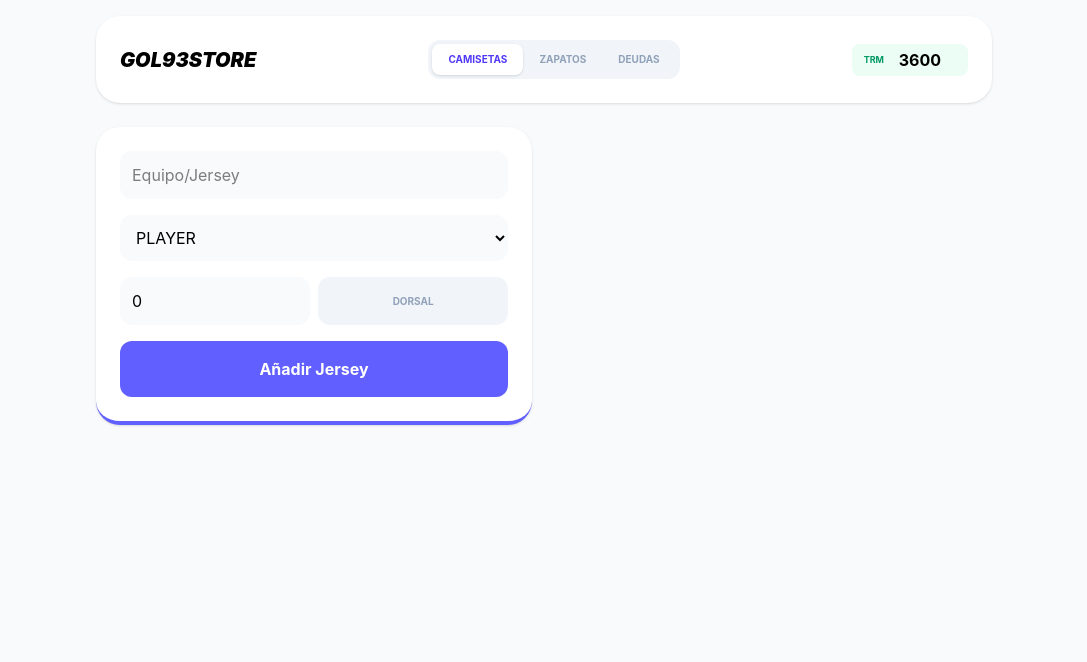
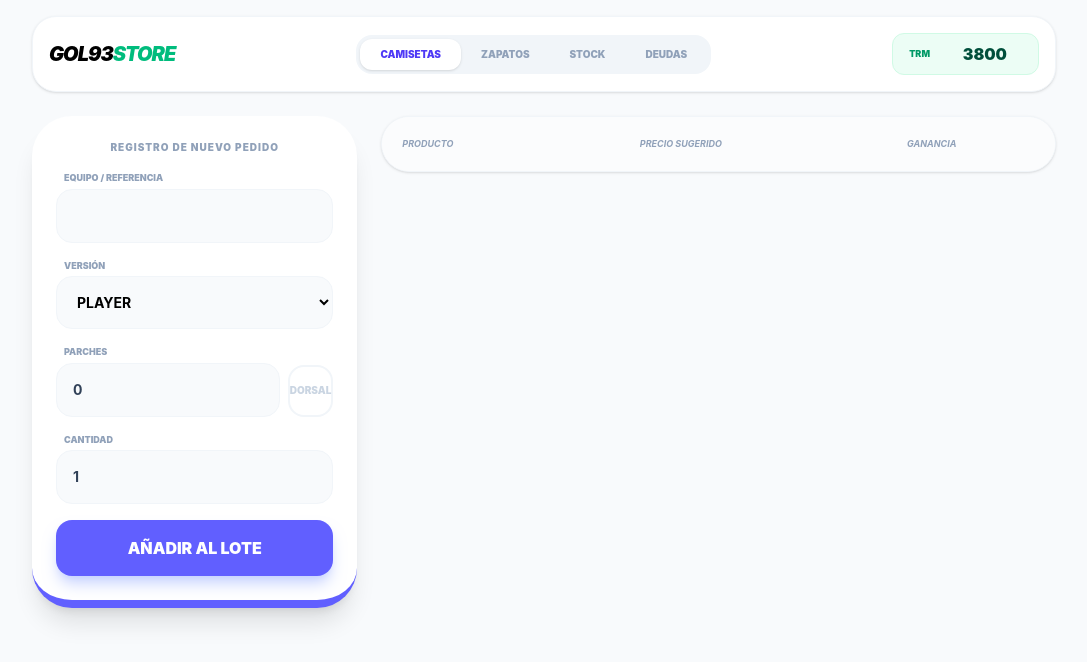
Before and after one commit to JOSSUAR2004/calculadora-negocio-final, a React (Vite) app: page / in a window 1280 px wide. Shown: the top 662 px of the page, without its empty margins (96-1183 px from the left). Built offline with nearby package versions, Linux system fonts and the light colour scheme.

Commit message:
Sistema de edición y eliminación completado para Orbita90v5

```diff
--- a/src/App.jsx
+++ b/src/App.jsx
@@ -1,65 +1,58 @@
 import React, { useState, useEffect } from 'react';
 
 const App = () => {
-  // Estados Globales
-  const [tasaCOP, setTasaCOP] = useState(() => JSON.parse(localStorage.getItem('g93_tasa')) || 3600);
+  const [tasaCOP, setTasaCOP] = useState(() => JSON.parse(localStorage.getItem('g93_tasa')) || 3800);
   const [modo, setModo] = useState('camisetas');
   const [items, setItems] = useState([]);
   const [historial, setHistorial] = useState(() => JSON.parse(localStorage.getItem('g93_historial')) || []);
+  const [stock, setStock] = useState(() => JSON.parse(localStorage.getItem('g93_stock')) || []);
   const [deudas, setDeudas] = useState(() => JSON.parse(localStorage.getItem('g93_deudas')) || []);
-  const [loteSeleccionado, setLoteSeleccionado] = useState(null);
 
-  // Persistencia básica
   useEffect(() => {
     localStorage.setItem('g93_tasa', JSON.stringify(tasaCOP));
     localStorage.setItem('g93_historial', JSON.stringify(historial));
+    localStorage.setItem('g93_stock', JSON.stringify(stock));
     localStorage.setItem('g93_deudas', JSON.stringify(deudas));
-  }, [tasaCOP, historial, deudas]);
+  }, [tasaCOP, historial, stock, deudas]);
 
-  // Constantes de Logística para Zapatos
   const COSTO_LIBRA = 3.10;
   const ENVIO_CHINA_USA = 10;
   const CARGOS_FIJOS = 7;
   const PESO_PAR_LB = 1.32;
 
-  // Precios y Costos de Camisetas
   const COSTOS_BASE_JERSEY = { fan: 13, player: 16, retro: 17, children: 15, nba: 23 };
   const PRECIOS_VENTA_JERSEY = { fan: 125000, player: 140000, retro: 150000, children: 110000, nba: 180000 };
 
-  // Estados de Formulario
   const [cajaZapatos, setCajaZapatos] = useState({ cantidadTotalCaja: 1 });
-  const [newZapato, setNewZapato] = useState({ nombre: '', costoUSD: '', margen: 20, cantidad: 1 });
+  const [newZapato, setNewZapato] = useState({ nombre: '', costoUSD: '', margen: 30, cantidad: 1 });
   const [newJersey, setNewJersey] = useState({ nombre: '', tipo: 'player', parches: 0, dorsal: false, cantidad: 1 });
-  const [newDeuda, setNewDeuda] = useState({ cliente: '', monto: '', concepto: '' });
 
-  // Lógica de Agregado
   const agregarZapato = () => {
     if (!newZapato.nombre || !newZapato.costoUSD) return;
     const nTotal = parseInt(cajaZapatos.cantidadTotalCaja) || 1;
     const logisticaUSD = (ENVIO_CHINA_USA + CARGOS_FIJOS + (nTotal * PESO_PAR_LB * COSTO_LIBRA)) / nTotal;
 
-    const nuevo = {
+    const nuevos = Array.from({ length: parseInt(newZapato.cantidad) || 1 }, () => ({
       ...newZapato,
-      id: Date.now(),
+      id: Date.now() + Math.random(),
       logisticaUSD,
       tipoItem: 'zapato'
-    };
-    setItems([...items, nuevo]);
+    }));
+    setItems([...items, ...nuevos]);
     setNewZapato({ ...newZapato, nombre: '', costoUSD: '' });
   };
 
   const agregarJersey = () => {
     if (!newJersey.nombre) return;
-    const nuevo = {
+    const nuevos = Array.from({ length: parseInt(newJersey.cantidad) || 1 }, () => ({
       ...newJersey,
-      id: Date.now(),
+      id: Date.now() + Math.random(),
       tipoItem: 'camiseta'
-    };
-    setItems([...items, nuevo]);
+    }));
+    setItems([...items, ...nuevos]);
     setNewJersey({ ...newJersey, nombre: '', parches: 0, dorsal: false });
   };
 
-  // Función de Cálculo Unificada
   const calcular = (item) => {
     if (item.tipoItem === 'zapato') {
       const costoUSD = parseFloat(item.costoUSD) + item.logisticaUSD;
@@ -78,97 +71,144 @@ const App = () => {
 
   return (
     <div className="min-h-screen bg-slate-50 p-4">
-      <div className="max-w-4xl mx-auto space-y-6">
+      <div className="max-w-5xl mx-auto space-y-6">
 
-        {/* Cabecera y Selector */}
-        <div className="bg-white p-6 rounded-3xl shadow-sm flex flex-wrap justify-between items-center gap-4">
-          <h1 className="font-black italic text-xl">GOL93STORE</h1>
-          <div className="flex bg-slate-100 p-1 rounded-xl">
-            {['camisetas', 'zapatos', 'deudas'].map(m => (
-              <button key={m} onClick={() => {setModo(m); setItems([])}} className={`px-4 py-2 rounded-lg text-[10px] font-bold uppercase ${modo === m ? 'bg-white shadow text-indigo-600' : 'text-slate-400'}`}>{m}</button>
+        {/* Nav Principal */}
+        <div className="bg-white p-4 rounded-3xl shadow-sm flex flex-wrap justify-between items-center gap-4 border border-slate-100">
+          <h1 className="font-black italic text-xl tracking-tighter">GOL93<span className="text-emerald-500">STORE</span></h1>
+          <div className="flex bg-slate-100 p-1 rounded-2xl overflow-x-auto">
+            {['camisetas', 'zapatos', 'stock', 'deudas'].map(m => (
+              <button key={m} onClick={() => {setModo(m); if(m!=='stock' && m!=='deudas') setItems([])}} className={`px-5 py-2 rounded-xl text-[10px] font-black uppercase transition-all ${modo === m ? 'bg-white shadow-sm text-indigo-600' : 'text-slate-400 hover:text-slate-600'}`}>{m}</button>
             ))}
           </div>
-          <div className="flex items-center gap-2 bg-emerald-50 px-3 py-1 rounded-lg">
-            <span className="text-[9px] font-bold text-emerald-600">TRM</span>
-            <input type="number" value={tasaCOP} onChange={e => setTasaCOP(e.target.value)} className="bg-transparent font-bold w-16 text-right outline-none" />
+          <div className="bg-emerald-50 px-4 py-2 rounded-xl border border-emerald-100 flex items-center gap-3">
+            <span className="text-[9px] font-black text-emerald-600 uppercase">TRM</span>
+            <input type="number" value={tasaCOP} onChange={e => setTasaCOP(e.target.value)} className="bg-transparent font-black w-20 text-right outline-none text-emerald-900" />
           </div>
         </div>
 
-        <div className="grid grid-cols-1 md:grid-cols-2 gap-6">
-          {/* Formularios */}
-          <div className="space-y-4">
-            {modo === 'zapatos' && (
-              <div className="bg-white p-6 rounded-3xl border-b-4 border-emerald-500 shadow-sm space-y-4">
-                <input type="number" placeholder="Pares en la caja" className="w-full p-3 bg-slate-50 rounded-xl outline-none" onChange={e => setCajaZapatos({cantidadTotalCaja: e.target.value})} />
-                <input type="text" placeholder="Referencia" className="w-full p-3 bg-slate-50 rounded-xl outline-none" value={newZapato.nombre} onChange={e => setNewZapato({...newZapato, nombre: e.target.value.toUpperCase()})} />
+        <div className="grid grid-cols-1 lg:grid-cols-12 gap-6">
+          {/* Columna Izquierda: Formulario */}
+          <div className="lg:col-span-4 space-y-4">
+            {(modo === 'zapatos' || modo === 'camisetas') && (
+              <div className={`bg-white p-6 rounded-[2.5rem] shadow-xl border-b-8 ${modo === 'zapatos' ? 'border-emerald-500' : 'border-indigo-500'} space-y-4`}>
+                <p className="text-[10px] font-black text-slate-400 uppercase tracking-widest text-center">Registro de Nuevo Pedido</p>
+
+                {modo === 'zapatos' ? (
+                  <>
+                    <Input label="Pares en esta caja" type="number" onChange={v => setCajaZapatos({cantidadTotalCaja: v})} />
+                    <Input label="Referencia Guayo" value={newZapato.nombre} onChange={v => setNewZapato({...newZapato, nombre: v.toUpperCase()})} />
                     <div className="flex gap-2">
-                  <input type="number" placeholder="USD" className="w-1/2 p-3 bg-slate-50 rounded-xl outline-none" value={newZapato.costoUSD} onChange={e => setNewZapato({...newZapato, costoUSD: e.target.value})} />
-                  <input type="number" placeholder="Margen %" className="w-1/2 p-3 bg-slate-50 rounded-xl outline-none" value={newZapato.margen} onChange={e => setNewZapato({...newZapato, margen: e.target.value})} />
+                      <Input label="USD Costo" type="number" value={newZapato.costoUSD} onChange={v => setNewZapato({...newZapato, costoUSD: v})} />
+                      <Input label="Margen %" type="number" value={newZapato.margen} onChange={v => setNewZapato({...newZapato, margen: v})} />
                     </div>
-                <button onClick={agregarZapato} className="w-full bg-emerald-500 text-white p-4 rounded-xl font-bold">Añadir Guayo</button>
-              </div>
-            )}
-
-            {modo === 'camisetas' && (
-              <div className="bg-white p-6 rounded-3xl border-b-4 border-indigo-500 shadow-sm space-y-4">
-                <input type="text" placeholder="Equipo/Jersey" className="w-full p-3 bg-slate-50 rounded-xl outline-none" value={newJersey.nombre} onChange={e => setNewJersey({...newJersey, nombre: e.target.value.toUpperCase()})} />
-                <select className="w-full p-3 bg-slate-50 rounded-xl outline-none" value={newJersey.tipo} onChange={e => setNewJersey({...newJersey, tipo: e.target.value})}>
+                    <Input label="Cantidad" type="number" value={newZapato.cantidad} onChange={v => setNewZapato({...newZapato, cantidad: v})} />
+                    <button onClick={agregarZapato} className="w-full bg-emerald-500 text-white p-4 rounded-2xl font-black shadow-lg shadow-emerald-200">AÑADIR AL LOTE</button>
+                  </>
+                ) : (
+                  <>
+                    <Input label="Equipo / Referencia" value={newJersey.nombre} onChange={v => setNewJersey({...newJersey, nombre: v.toUpperCase()})} />
+                    <div className="flex flex-col gap-1">
+                      <label className="text-[9px] font-black text-slate-400 uppercase ml-2">Versión</label>
+                      <select className="w-full p-4 bg-slate-50 rounded-2xl outline-none font-bold text-sm border border-slate-100" value={newJersey.tipo} onChange={e => setNewJersey({...newJersey, tipo: e.target.value})}>
                         {Object.keys(COSTOS_BASE_JERSEY).map(k => <option key={k} value={k}>{k.toUpperCase()}</option>)}
                       </select>
+                    </div>
                     <div className="flex gap-2">
-                  <input type="number" placeholder="Parches" className="w-1/2 p-3 bg-slate-50 rounded-xl outline-none" value={newJersey.parches} onChange={e => setNewJersey({...newJersey, parches: e.target.value})} />
-                  <button onClick={() => setNewJersey({...newJersey, dorsal: !newJersey.dorsal})} className={`w-1/2 rounded-xl font-bold text-[10px] ${newJersey.dorsal ? 'bg-indigo-600 text-white' : 'bg-slate-100 text-slate-400'}`}>DORSAL</button>
+                      <Input label="Parches" type="number" value={newJersey.parches} onChange={v => setNewJersey({...newJersey, parches: v})} />
+                      <button onClick={() => setNewJersey({...newJersey, dorsal: !newJersey.dorsal})} className={`mt-5 flex-1 rounded-2xl font-black text-[10px] border-2 transition-all ${newJersey.dorsal ? 'bg-indigo-600 border-indigo-600 text-white' : 'bg-white border-slate-100 text-slate-300'}`}>DORSAL</button>
                     </div>
-                <button onClick={agregarJersey} className="w-full bg-indigo-500 text-white p-4 rounded-xl font-bold">Añadir Jersey</button>
+                    <Input label="Cantidad" type="number" value={newJersey.cantidad} onChange={v => setNewJersey({...newJersey, cantidad: v})} />
+                    <button onClick={agregarJersey} className="w-full bg-indigo-500 text-white p-4 rounded-2xl font-black shadow-lg shadow-indigo-200">AÑADIR AL LOTE</button>
+                  </>
+                )}
               </div>
             )}
           </div>
 
-          {/* Lista de Items Actuales */}
-          <div className="space-y-4">
+          {/* Columna Derecha: Lote Actual / Stock */}
+          <div className="lg:col-span-8 space-y-4">
+            {modo === 'stock' ? (
+              <div className="grid grid-cols-1 md:grid-cols-2 gap-4">
+                {stock.map(s => (
+                  <div key={s.id} className="bg-white p-5 rounded-[2rem] border border-slate-100 shadow-sm flex justify-between items-center group">
+                    <div>
+                      <span className={`text-[8px] font-black px-2 py-0.5 rounded-full ${s.tipoItem === 'zapato' ? 'bg-emerald-100 text-emerald-600' : 'bg-indigo-100 text-indigo-600'} uppercase`}>{s.tipoItem}</span>
+                      <p className="font-black text-slate-800 mt-1">{s.nombre}</p>
+                      <p className="text-[10px] font-bold text-slate-400">P. Venta: <span className="text-slate-600">{fmt(calcular(s).venta)}</span></p>
+                    </div>
+                    <button onClick={() => setStock(stock.filter(i => i.id !== s.id))} className="bg-slate-50 text-slate-300 w-10 h-10 rounded-full font-black hover:bg-red-50 hover:text-red-500 transition-all">✕</button>
+                  </div>
+                ))}
+              </div>
+            ) : (
+              <>
+                <div className="bg-white rounded-[2.5rem] shadow-sm border border-slate-100 overflow-hidden">
+                  <table className="w-full">
+                    <thead className="bg-slate-50/50">
+                      <tr className="text-[9px] font-black text-slate-400 uppercase italic">
+                        <th className="p-5 text-left">Producto</th>
+                        <th className="p-5 text-center">Precio Sugerido</th>
+                        <th className="p-5 text-right">Ganancia</th>
+                        <th className="p-5"></th>
+                      </tr>
+                    </thead>
+                    <tbody className="divide-y divide-slate-50">
                       {items.map(item => {
                         const res = calcular(item);
                         return (
-                <div key={item.id} className="bg-white p-4 rounded-2xl shadow-sm flex justify-between items-center border border-slate-100">
-                  <div>
-                    <p className="font-bold text-sm">{item.nombre}</p>
-                    <p className="text-[10px] text-slate-400 uppercase">{item.tipoItem}</p>
-                  </div>
-                  <div className="text-right">
-                    <p className="font-black text-emerald-500">{fmt(res.ganancia)}</p>
-                    <button onClick={() => setItems(items.filter(i => i.id !== item.id))} className="text-[10px] text-red-300">Quitar</button>
-                  </div>
-                </div>
+                          <tr key={item.id} className="hover:bg-slate-50/50 transition-colors">
+                            <td className="p-5">
+                              <p className="font-black text-slate-800 text-sm leading-none">{item.nombre}</p>
+                              <p className="text-[9px] font-bold text-slate-400 mt-1 uppercase">{item.tipoItem === 'zapato' ? 'Guayo' : item.tipo}</p>
+                            </td>
+                            <td className="p-5 text-center">
+                                <span className="bg-blue-50 text-blue-600 px-3 py-1 rounded-full font-black text-[10px]">{fmt(res.venta)}</span>
+                            </td>
+                            <td className="p-5 text-right font-black text-emerald-500">{fmt(res.ganancia)}</td>
+                            <td className="p-5 text-right">
+                              <button onClick={() => setItems(items.filter(i => i.id !== item.id))} className="text-slate-200 hover:text-red-400">✕</button>
+                            </td>
+                          </tr>
                         );
                       })}
+                    </tbody>
+                  </table>
+                </div>
 
                 {items.length > 0 && (
+                  <div className="bg-slate-900 p-8 rounded-[3rem] text-white flex justify-between items-center shadow-2xl">
+                    <div>
+                      <p className="text-slate-500 text-[10px] font-black uppercase">Ganancia Estimada Lote</p>
+                      <h2 className="text-4xl font-black text-emerald-400">{fmt(items.reduce((acc, i) => acc + calcular(i).ganancia, 0))}</h2>
+                    </div>
                     <button
                       onClick={() => {
                         const totalG = items.reduce((acc, i) => acc + calcular(i).ganancia, 0);
-                  setHistorial([{ id: Date.now(), fecha: new Date().toLocaleString(), ganancia: totalG, productos: items }, ...historial]);
+                        setHistorial([{ id: Date.now(), fecha: new Date().toLocaleString(), ganancia: totalG, und: items.length }, ...historial]);
+                        setStock([...stock, ...items]);
                         setItems([]);
                       }}
-                className="w-full bg-slate-900 text-white p-5 rounded-2xl font-bold shadow-xl"
+                      className="bg-emerald-500 hover:bg-emerald-600 px-10 py-5 rounded-2xl font-black text-xs uppercase tracking-widest transition-all shadow-lg shadow-emerald-500/20"
                     >
-                Guardar Lote ({fmt(items.reduce((acc, i) => acc + calcular(i).ganancia, 0))})
+                      FINALIZAR E INGRESAR A STOCK
                     </button>
+                  </div>
+                )}
+              </>
             )}
           </div>
-        </div>
-
-        {/* Historial */}
-        <div className="pt-10 grid grid-cols-1 md:grid-cols-3 gap-4">
-          {historial.map(h => (
-            <div key={h.id} onClick={() => setLoteSeleccionado(h)} className="bg-white p-4 rounded-2xl border border-slate-200 cursor-pointer hover:border-indigo-400 transition-all">
-              <p className="text-[9px] font-bold text-slate-400 uppercase">{h.fecha}</p>
-              <p className="font-black text-slate-700">{fmt(h.ganancia)}</p>
-            </div>
-          ))}
         </div>
       </div>
     </div>
   );
 };
 
+const Input = ({ label, onChange, ...p }) => (
+  <div className="flex flex-col gap-1 w-full">
+    <label className="text-[9px] font-black text-slate-400 uppercase ml-2">{label}</label>
+    <input {...p} onChange={e => onChange(e.target.value)} className="w-full bg-slate-50 border border-slate-100 rounded-2xl p-4 outline-none font-bold text-slate-700 text-sm focus:border-indigo-500 focus:bg-white transition-all" />
+  </div>
+);
+
 export default App;
```
Lines whose indentation alone changed are shown as unchanged.
